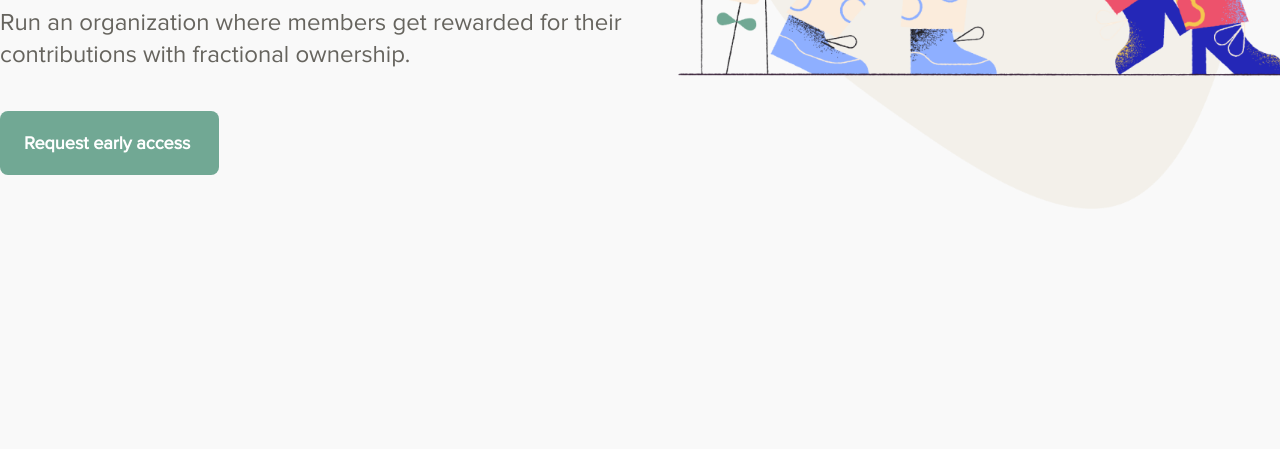
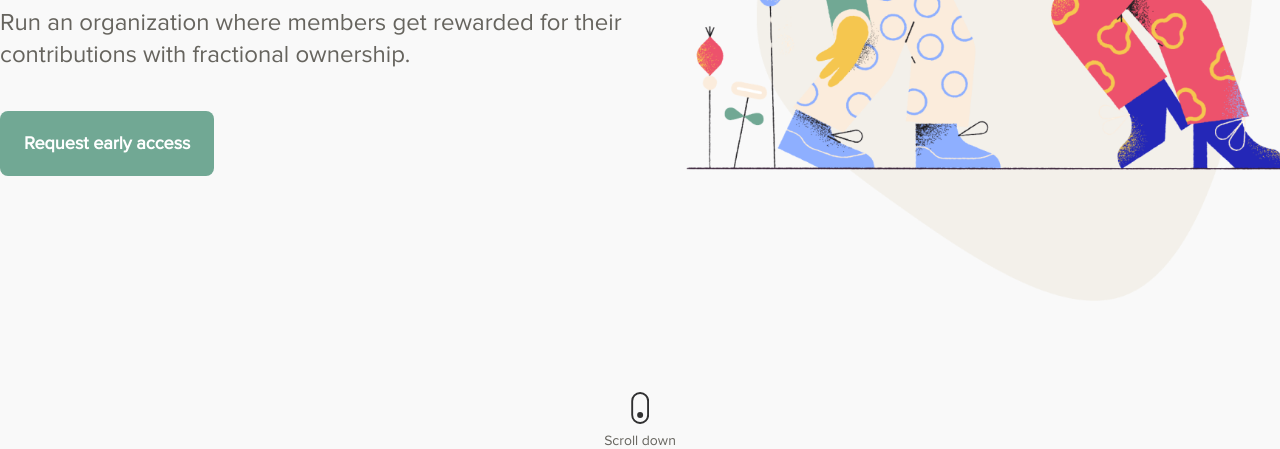
Before and after one commit to alexvlasov182/concept, a website built with webpack: page src/index.html in a window 1280 px wide. Shown: the part 451-900 px from the top of the page. Built offline with nearby package versions, Linux system fonts and the light colour scheme.

Commit message:
finish promo section desktop

```diff
--- a/src/assets/scss/blocks/_button.scss
+++ b/src/assets/scss/blocks/_button.scss
@@ -1,11 +1,18 @@
 .btn {
-  display: block;
-  width: 219px;
-  height: 64px;
+  background-color: $primary-color;
+  color: rgb(255, 255, 255);
+  display: inline-block;
   border-radius: 8px;
-  background-color: $primary-color;
+  padding: 20px 24px;
+  font-size: 18px;
   font-weight: 700;
-  color: #fff;
-  padding: 20px 24px;
+  border: 0;
+  user-select: none;
   cursor: pointer;
+  transition: transform 200ms ease 0s, background 200ms ease 0s;
+
+  &:hover {
+    transform: translateY(-2px);
+    text-decoration: none;
+  }
 }
--- a/src/assets/scss/blocks/_promo.scss
+++ b/src/assets/scss/blocks/_promo.scss
@@ -1,9 +1,12 @@
 .promo {
   min-height: 780px;
   &__wrapper {
-    display: flex;
+    display: grid;
+    grid-template-columns: 1fr 1fr;
+    justify-content: center;
   }
   &__content {
+    max-width: 624px;
     margin-top: 154px;
   }
   &__subtitle {
@@ -13,12 +16,34 @@
     color: $gray-color;
   }
   &__img {
+    margin-top: 100px;
     display: block;
     width: 100%;
     height: auto;
     object-fit: cover;
   }
   &__btns-left {
+    display: flex;
+    justify-content: left;
+    align-items: center;
     margin-top: 40px;
   }
+  .mouse-down {
+    position: absolute;
+    bottom: 0;
+    left: 50%;
+    transform: translateX(-50%);
+    cursor: pointer;
+    img {
+      display: block;
+      margin: 0 auto;
+    }
+    p {
+      margin-top: 8px;
+      color: $gray-color;
+      font-size: 14px;
+      line-height: 17px;
+      text-align: center;
+    }
+  }
 }
--- a/src/assets/scss/blocks/_title.scss
+++ b/src/assets/scss/blocks/_title.scss
@@ -5,7 +5,6 @@
   color: $secondary-color;
   font-family: $mainTitleFont;
   &_promo {
-    // max-width: 624px;
     font-size: 64px;
     line-height: 80px;
   }
--- a/src/index.html
+++ b/src/index.html
@@ -53,6 +53,10 @@
             </div>
           </div>
         </div>
+        <div class="mouse-down">
+          <img src="/assets/img/mouse-down.svg" alt="mouse-down" />
+          <p>Scroll down</p>
+        </div>
       </section>
       <section class=""></section>
       <section class=""></section>
```
